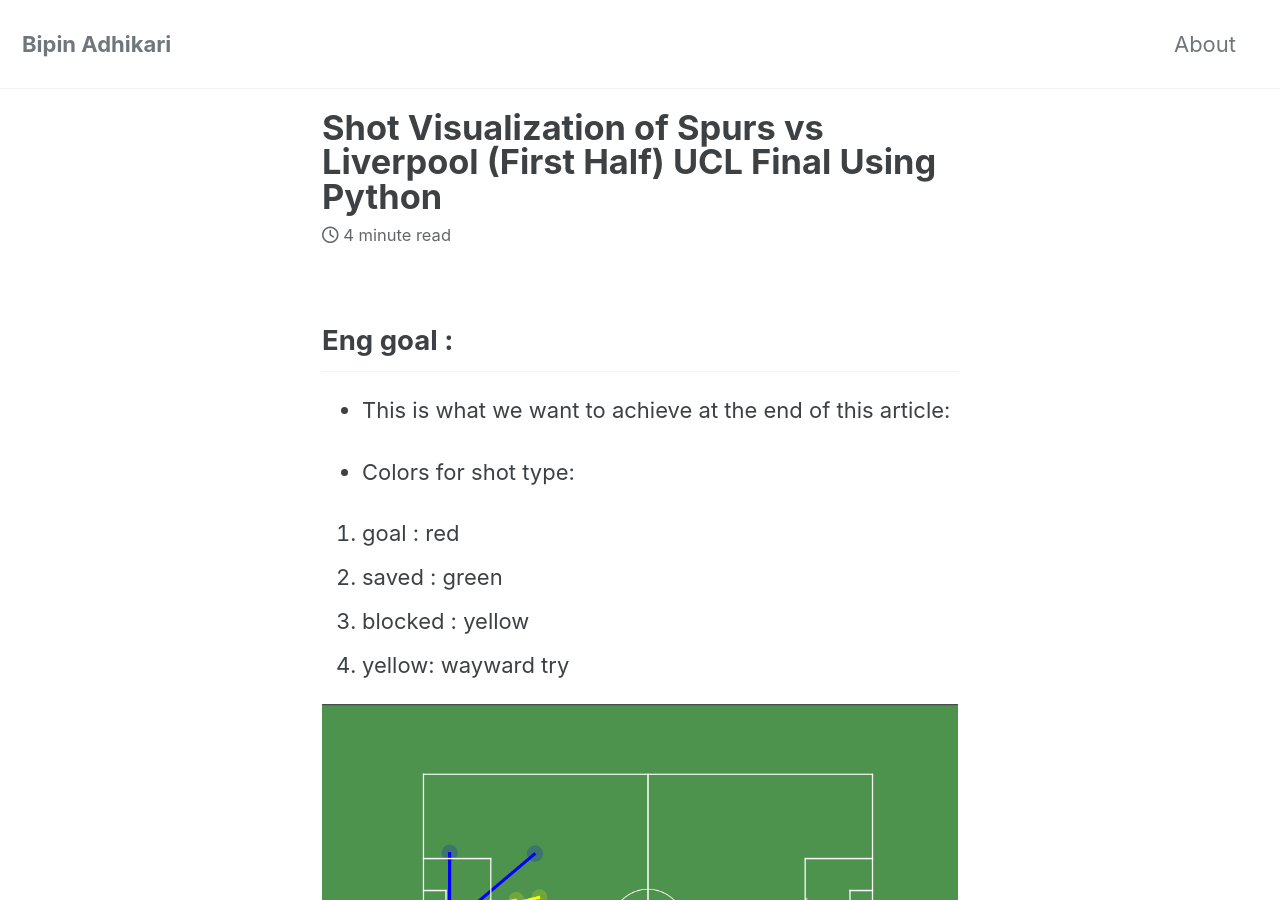
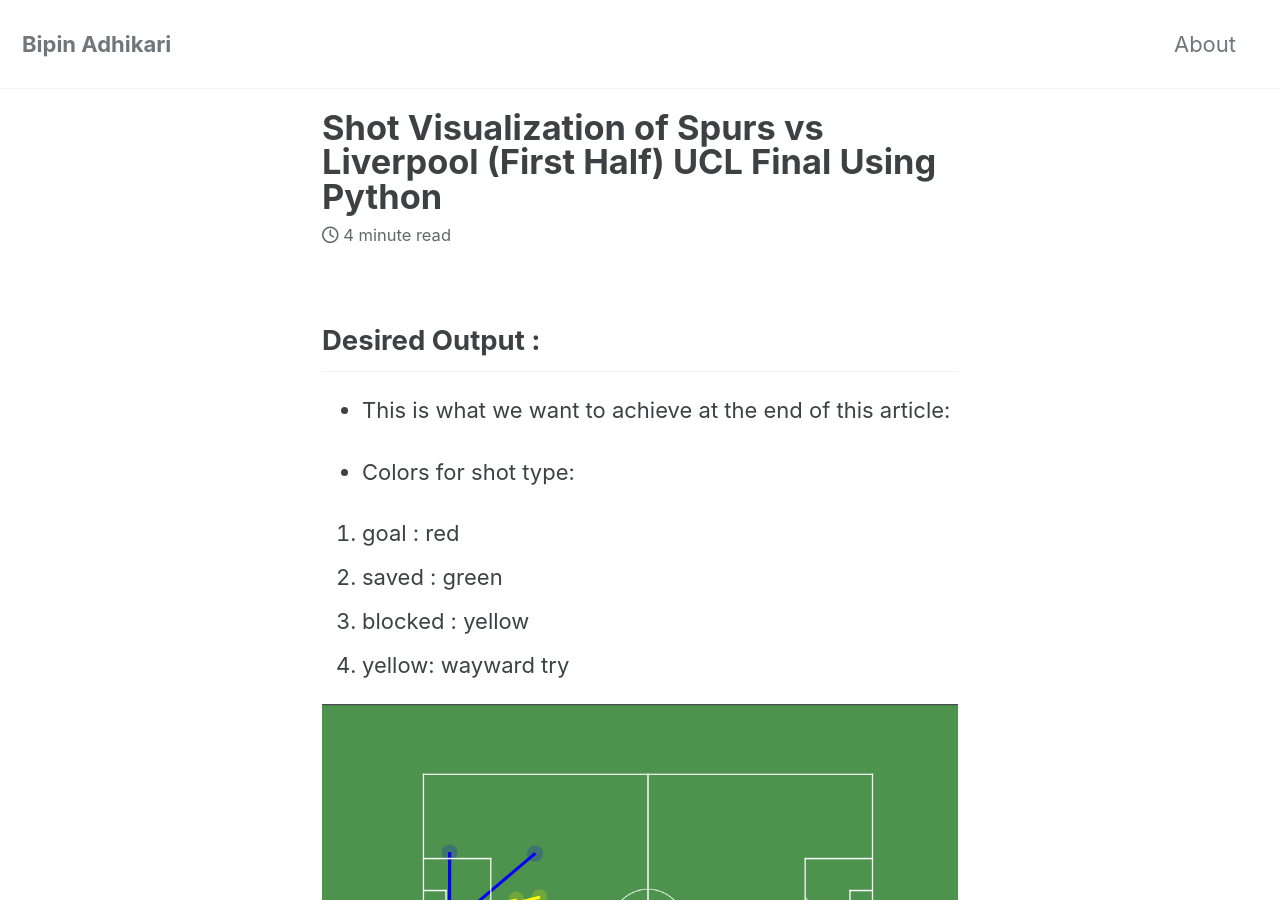
Before and after one commit to bipin-adh/bipin-adh.github.io, a Jekyll site: the page built from _posts/2020-07-04-spurs-vs-lfc.md, in a window 1280 px wide and 900 px high. Built offline with Jekyll 4.4.1, drawn with Linux system fonts in a browser that asks for light colours; cached includes are drawn as plain includes; nearby versions of some CDN libraries.

Commit message:
Spelling error corrected

```diff
--- a/_posts/2020-07-04-spurs-vs-lfc.md
+++ b/_posts/2020-07-04-spurs-vs-lfc.md
@@ -7,7 +7,7 @@
 mathjax: "true"
 
 ---
-## Eng goal :
+## Desired Output :
 * This is what we want to achieve at the end of this article:
 
 * Colors for shot type:
```
